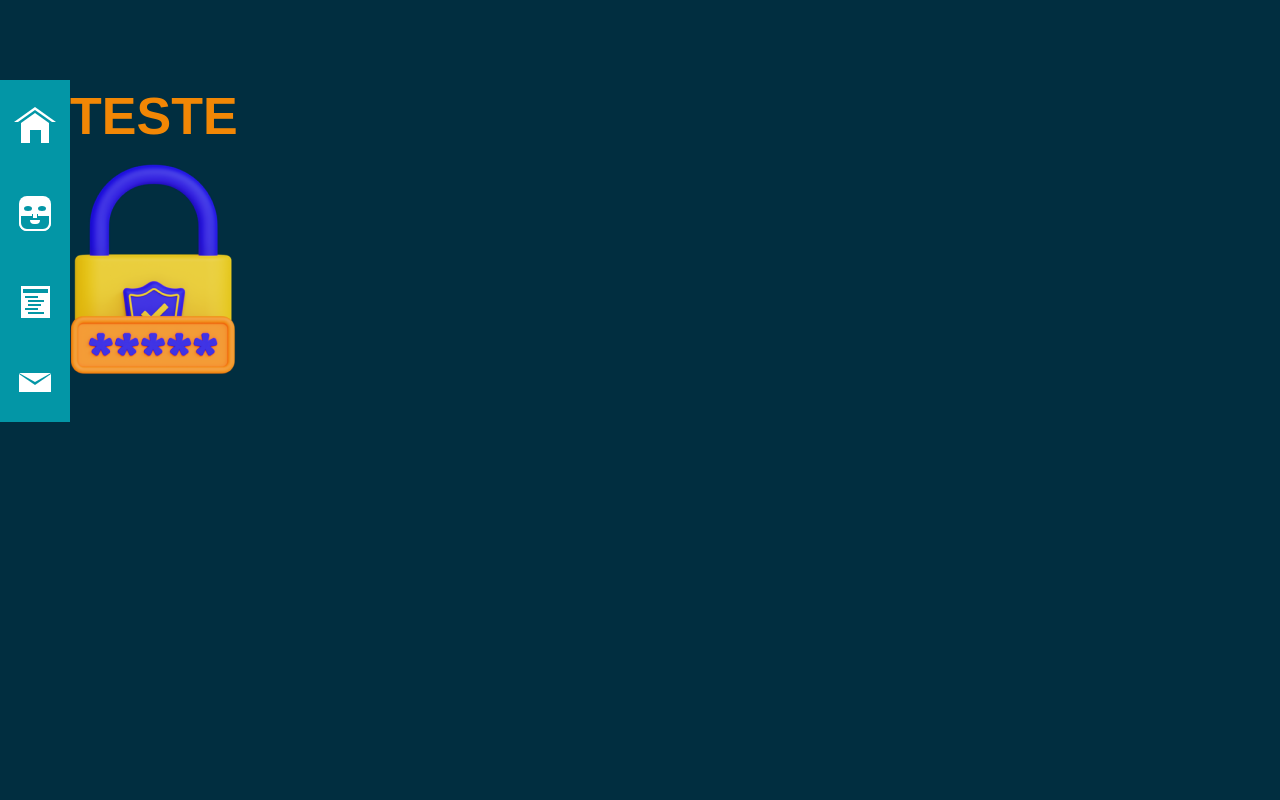
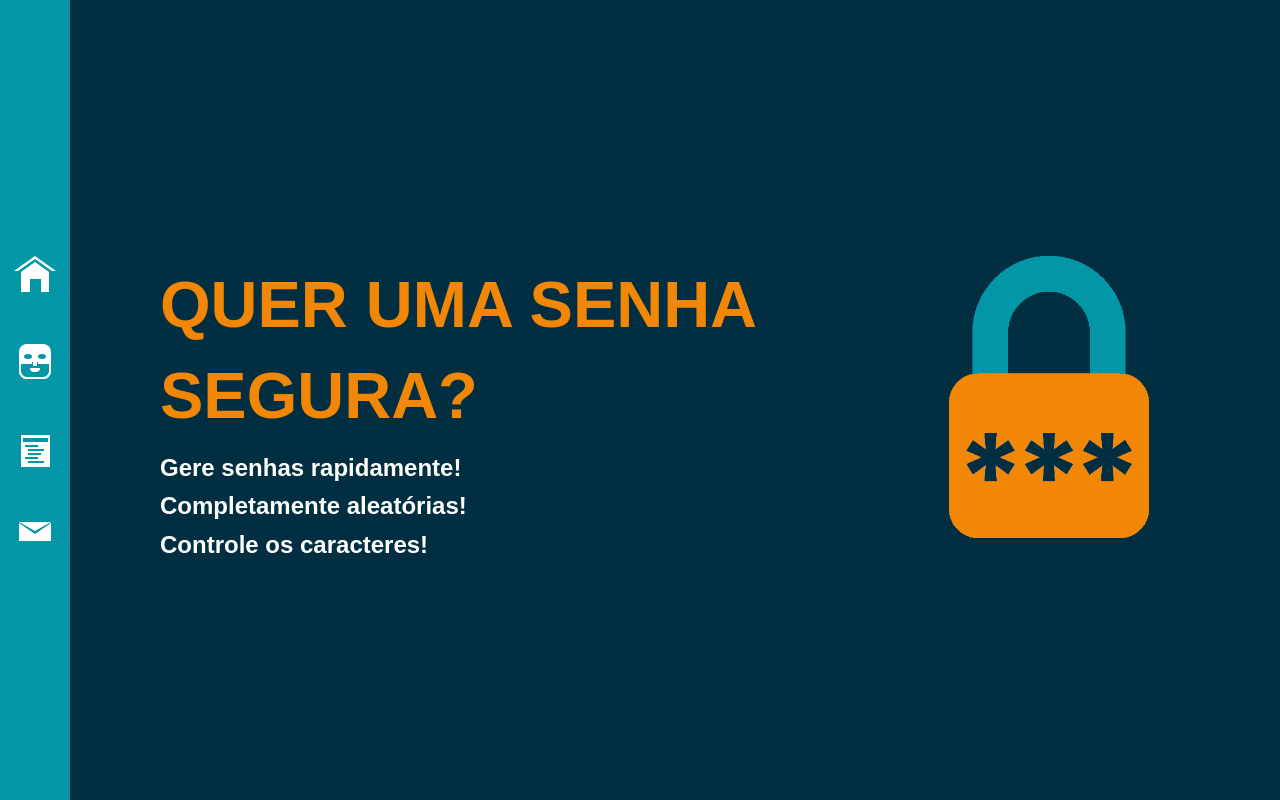
Before and after one commit to OtavianoSilva/django_gerenciador_de_senhas, a Django app: page / in a window 1280 px wide. Run offline with Django 4.2, Linux system fonts and the light colour scheme.

Commit message:
estilo homepage

```diff
--- a/core/static/core/css/styles.css
+++ b/core/static/core/css/styles.css
@@ -8,24 +8,21 @@
 	content: "";
 }
 
-section {
-  position: relative;
-  left: 100px;
-}
-
 h1 {
-  margin:80px 0 10px 0;
-  font-size: 52px;
-  font-family: 'Montserrat', sans-serif;
-  text-transform: uppercase;
-  color: #f28705;
+	margin:25px 10px 10px 50px;
+	font-size: 65px;
+	font-family: 'Montserrat', sans-serif;
+	text-transform: uppercase;
+	color: #f28705;
 }
 
 h2 {
-  font-size: 24px;
+	margin:5px 10px 5px 50px;
+  	font-size: 24px;
 }
 
 body {
+	display: flex;
     background: #012e40;
     color: white;
     font-family: 'Montserrat', sans-serif;
@@ -35,15 +32,24 @@ body {
 
 nav {
     float: left;
+	background-color: #0396a6;
     position: relative;
     top: 0;
     left: 0;
-    background: transparent;
     margin: auto;
+	height: 100vh;
 }
 
 nav ul {
+	display: flex;
+	flex-direction: column;
+	justify-content: center;
+	margin: auto;
 	text-align: center;
+	display: flex;
+    flex-direction: column;
+    align-items: center;
+    height: 100%;
 }
 
 nav ul li {
@@ -310,3 +316,24 @@ nav ul li div { position: relative; }
 	border-width: 0 16px 9px 16px;
 	border-color: transparent transparent white transparent;
 }
+
+.content {
+	display: flex;
+	flex: 1;
+	align-items: center;
+	justify-content: center;
+}
+
+.text-container {
+	margin-left: 40px;
+}
+
+.padlock-container {
+	margin-right: 90px;
+    width: 350px;
+}
+
+.padlock-img {
+    max-width: 100%;
+    height: auto;
+}
--- a/project/settings.py
+++ b/project/settings.py
@@ -131,6 +131,10 @@ USE_I18N = True
 
 USE_TZ = True
 
+MEDIA_ROOT = (
+  path.join(BASE_DIR, "media")
+)
+MEDIA_URL = '/media/'
 
 # Static files (CSS, JavaScript, Images)
 # https://docs.djangoproject.com/en/4.2/howto/static-files/
--- a/project/urls.py
+++ b/project/urls.py
@@ -7,7 +7,7 @@ urlpatterns = [
     path('admin/', admin.site.urls),
     path('accounts/', include('allauth.urls')),
     path('', include('core.urls')),
-]
+] + static(settings.MEDIA_URL, document_root=settings.MEDIA_ROOT)
 
 if settings.DEBUG:
     urlpatterns += static(settings.STATIC_URL, document_root=settings.STATIC_ROOT)
--- a/templates/base.html
+++ b/templates/base.html
@@ -12,6 +12,7 @@
 <body>
     <nav>
         <ul>
+          <a href="{% url 'home' %}">
             <li>
               <div class="home-icon">
                 <div class="roof">
@@ -20,6 +21,7 @@
                 <div class="front"></div>
               </div>
             </li>
+          </a>
           <li>
             <div class="about-icon">
               <div class="head">
--- a/templates/home.html
+++ b/templates/home.html
@@ -1,6 +1,17 @@
 {% extends "base.html" %}
+{% load static %}
 
 {% block content %}
-    <h1>Teste</h1>
-    <img src="logo.png">
+    <div class="content">
+        <div class="text-container">
+            <h1>Quer uma senha segura?</h1>
+            <h2>Gere senhas rapidamente!</h2>
+            <h2>Completamente aleatórias!</h2>
+            <h2>Controle os caracteres!</h2>
+        </div>
+        <div class="padlock-container">
+            <img class="padlock-img" src="{% static 'core/images/logo.png' %}">
+        </div>
+    <div>
+
 {% endblock %}
```
Also changed, not shown: core/static/core/images/logo.png (added), templates/logo.png (deleted), 1 other file. Lines whose indentation alone changed are shown as unchanged.
